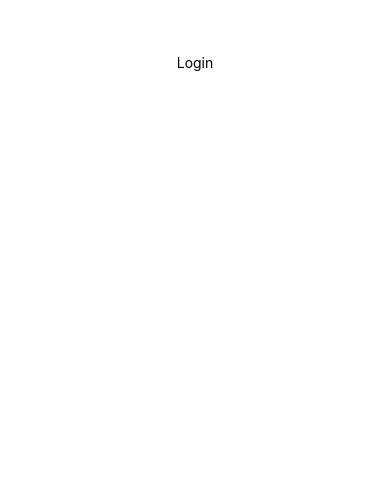
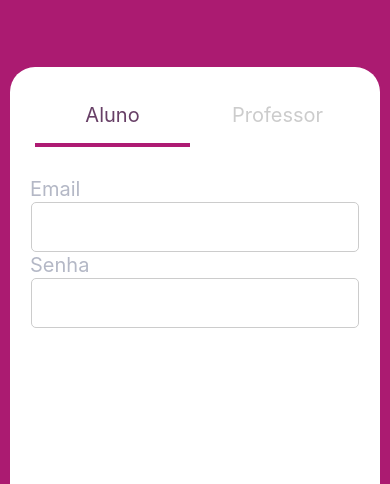
Before and after one commit to MartinsEric/react-native-unicarioca-2021.1, a React Native app: screen / in a window 390 px wide. Shown: the part 360-844 px from the top of the page. Built offline with nearby package versions, Linux system fonts and the light colour scheme.

Commit message:
Construção da primeira parte da Page login

```diff
--- a/src/pages/Login/index.js
+++ b/src/pages/Login/index.js
@@ -1,12 +1,41 @@
-import React from 'react';
+import React, { useState } from 'react';
 import { Text, View } from 'react-native';
 import {
-  Container
+  Container,
+  CaixaLogin,
+  ContainerBotaoes,
+  ContainerInputs,
+  Botao,
+  BotaoTexto,
+  InputText,
+  Input
 } from './styles';
-export default function Login( ) {
+export default function Login() {
+
+  const [botaoAtual, setBotaoAtual] = useState('aluno')
+
   return (
     <Container>
-      <Text>Login</Text>
+      <CaixaLogin>
+        <ContainerBotaoes>
+          <Botao ultimoClick={botaoAtual == 'aluno' ? true : false}
+            onPress={() => { setBotaoAtual('aluno') }}>
+            <BotaoTexto ultimoClick={botaoAtual == 'aluno' ? true : false} >Aluno</BotaoTexto>
+          </Botao>
+          <Botao ultimoClick={botaoAtual == 'professor' ? true : false}
+            onPress={() => { setBotaoAtual('professor') }}>
+            <BotaoTexto ultimoClick={botaoAtual == 'professor' ? true : false} >Professor</BotaoTexto>
+          </Botao>
+        </ContainerBotaoes>
+        <ContainerInputs>
+
+        <InputText>Email</InputText>
+        <Input />
+        <InputText>Senha</InputText>
+        <Input />
+
+        </ContainerInputs>
+      </CaixaLogin>
     </Container>
   );
 }
--- a/src/pages/Login/styles.js
+++ b/src/pages/Login/styles.js
@@ -4,5 +4,52 @@ export const Container = styled.View`
 flex:1;
 flex-direction: column;
 align-items: center;
-justify-content:center;
+justifyContent: flex-end;
+background-color:#AB1B71
+padding: 10px 10px 0px 10px;
 `;
+
+export const CaixaLogin = styled.View`
+background-color: #fff;
+width: 100%;
+height: 50%;
+border-top-right-radius:25px;
+border-top-left-radius:25px;
+padding:20px;
+`;
+
+export const ContainerBotaoes = styled.View`
+flex-direction:row;
+`;
+
+export const Botao = styled.TouchableOpacity`
+flex:1;
+align-items: center;
+justify-content: center;
+height:60px;
+border-bottom-width: 4px;
+border-bottom-color: ${props => props.ultimoClick ? "#AE1B73" : "#fff"};
+margin: 0px 5px;
+`;
+
+export const BotaoTexto = styled.Text`
+font-size:20px;
+color:  ${props => props.ultimoClick ? "#673f66" : "#ccc"};
+`;
+
+export const ContainerInputs = styled.View`
+margin-top:30px;
+`;
+
+export const InputText = styled.Text`
+font-size:20px;
+color: #b4b8c6;
+`;
+
+export const Input = styled.TextInput`
+border: 1px solid #ccc;
+height: 50px;
+border-radius: 5px;
+padding: 0px 20px;
+margin:1px;
+`;
```
Also changed, not shown: src/pages/Login/notações.txt (added).
